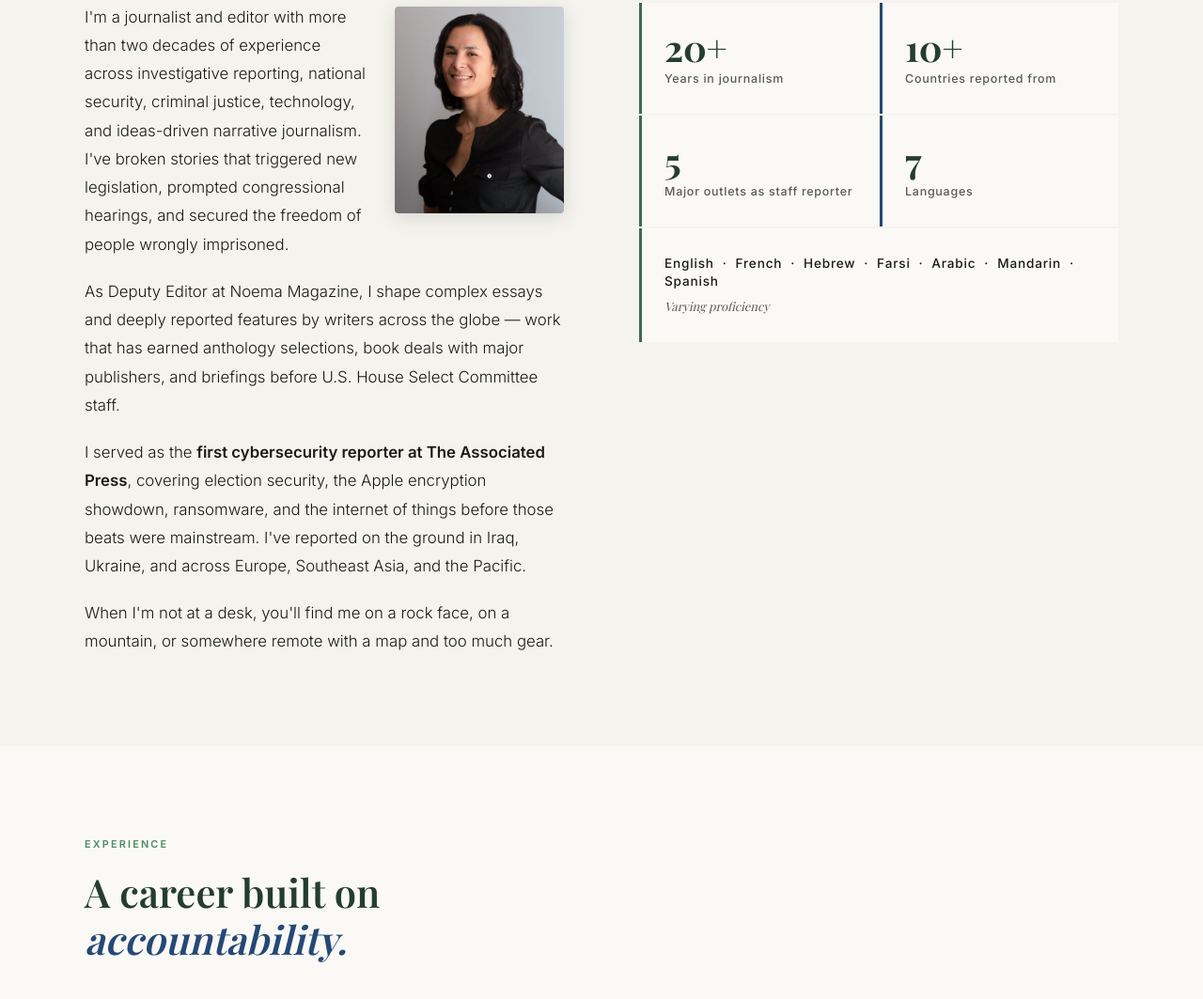
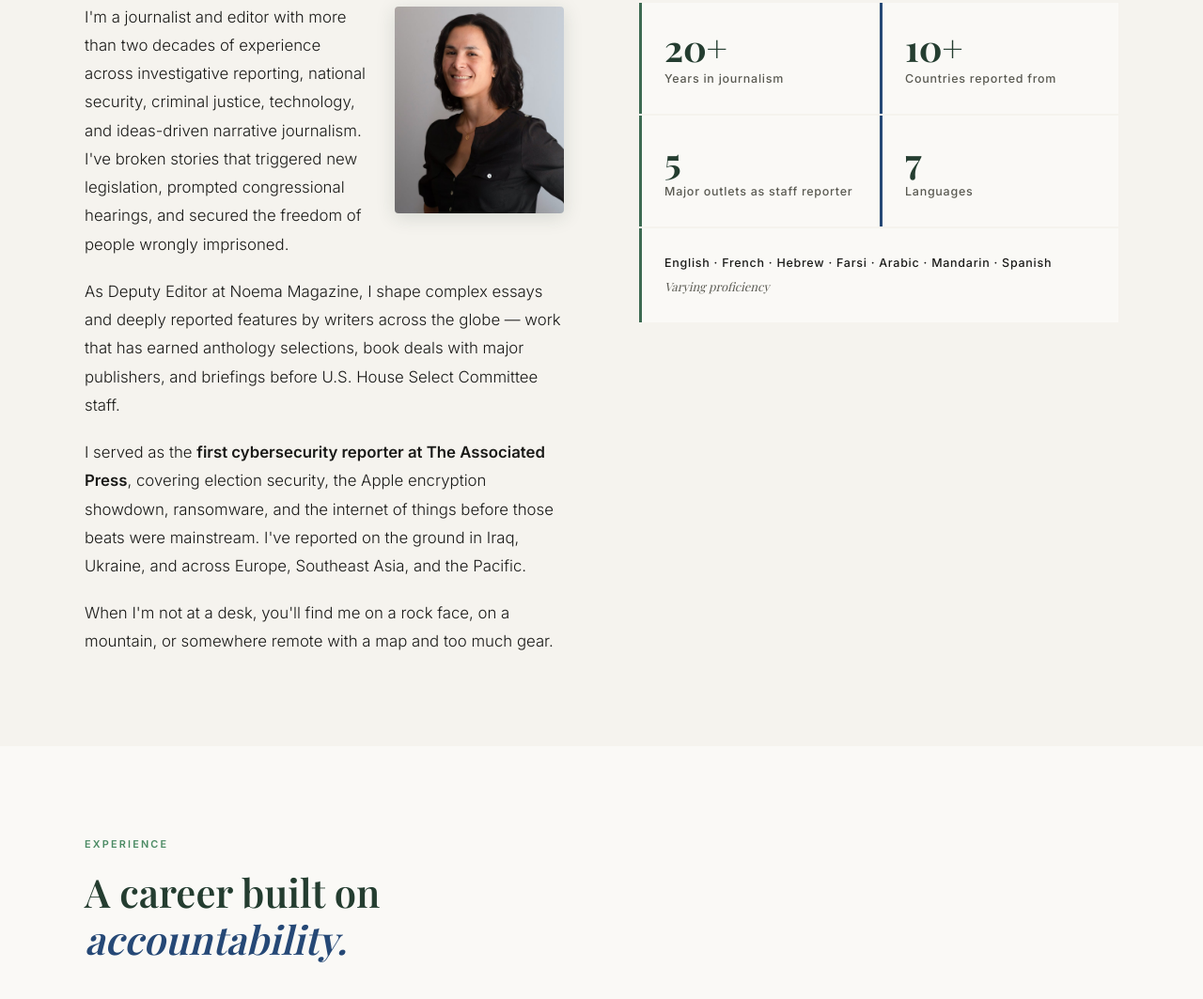
Before and after one commit to latams/latams.github.io, a plain HTML site: page index.html in a window 1280 px wide. Shown: the part 1075-2138 px from the top of the page at 94% size. Drawn offline with nearby package versions, Linux system fonts and the light colour scheme; a web font is replaced by a local one.

Commit message:
Add files via upload

```diff
--- a/index.html
+++ b/index.html
@@ -771,7 +771,7 @@
           <div class="stat-label">Languages</div>
         </div>
         <div class="stat-card" style="grid-column: span 2;">
-          <div class="stat-label" style="font-size: 0.85rem; color: var(--text);">English &nbsp;·&nbsp; French &nbsp;·&nbsp; Hebrew &nbsp;·&nbsp; Farsi &nbsp;·&nbsp; Arabic &nbsp;·&nbsp; Mandarin &nbsp;·&nbsp; Spanish</div>
+          <div class="stat-label" style="font-size: 0.78rem; color: var(--text); white-space: nowrap; overflow: hidden; text-overflow: ellipsis;">English&nbsp;·&nbsp;French&nbsp;·&nbsp;Hebrew&nbsp;·&nbsp;Farsi&nbsp;·&nbsp;Arabic&nbsp;·&nbsp;Mandarin&nbsp;·&nbsp;Spanish</div>
           <div style="font-family: 'Playfair Display', serif; font-style: italic; font-size: 0.8rem; color: var(--text-muted); margin-top: 6px;">Varying proficiency</div>
         </div>
       </div>
```
